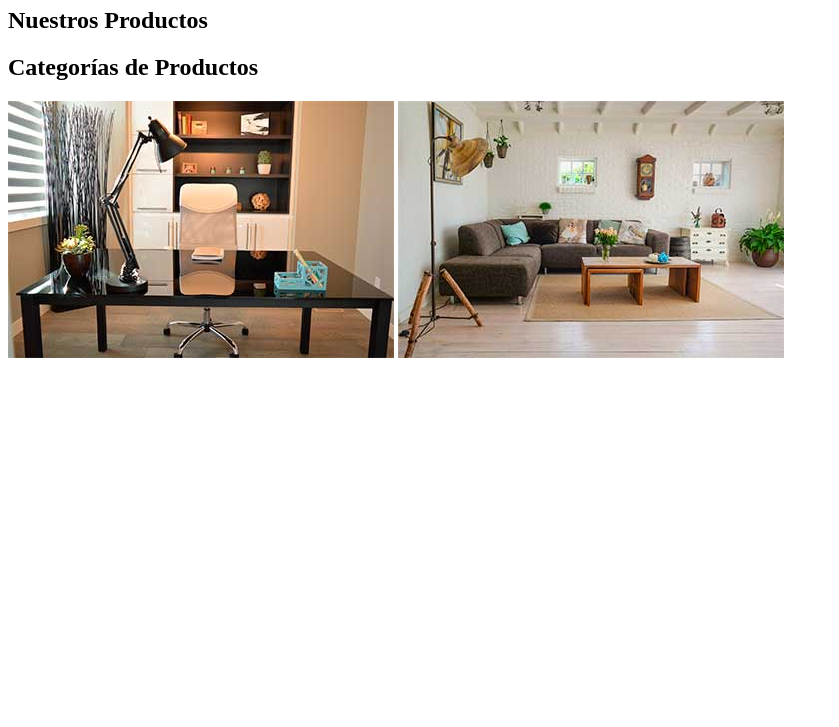
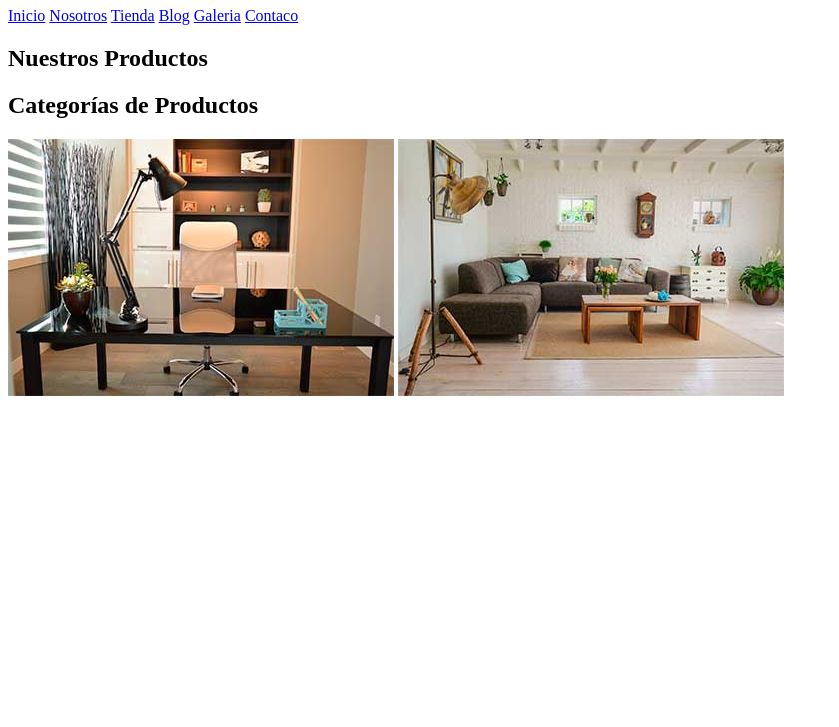
Before and after one commit to CristianRodr/EstudioHTML-CSS, a website: page index.html in a window 1280 px wide. Shown: the part 73-800 px from the top of the page, without its empty margins (0-839 px from the left). Drawn offline with Linux system fonts and the light colour scheme.

Commit message:
Crando Enlaces

```diff
--- a/index.html
+++ b/index.html
@@ -2,13 +2,21 @@
 <html lang="es">
 <head>
     <meta charset="UTF-8">
-    <meta http-equiv="X-UA-Compatible" content="IE=edge">
-    <meta name="viewport" content="width=device-width, initial-scale=1.0">
+    <meta name="viewport"
+          content="width=device-width, user-scalable=no, initial-scale=1.0, maximum-scale=1.0, minimum-scale=1.0">
+    <meta http-equiv="X-UA-Compatible" content="ie=edge">
     <title>Aprendiendo HTMl</title>
 </head>
 <body>
 
 <h1>Tienda Muebles</h1>
+
+<a href="index.html">Inicio</a>
+<a href="nosotros.html">Nosotros</a>
+<a href="tienda.html">Tienda</a>
+<a href="blog.html">Blog</a>
+<a href="galeria.html">Galeria</a>
+<a href="contacto.html">Contaco</a>
 
 <h2>Nuestros Productos</h2>
 
```
Also changed, not shown: nosotros.html (added, +17 -0 lines).
